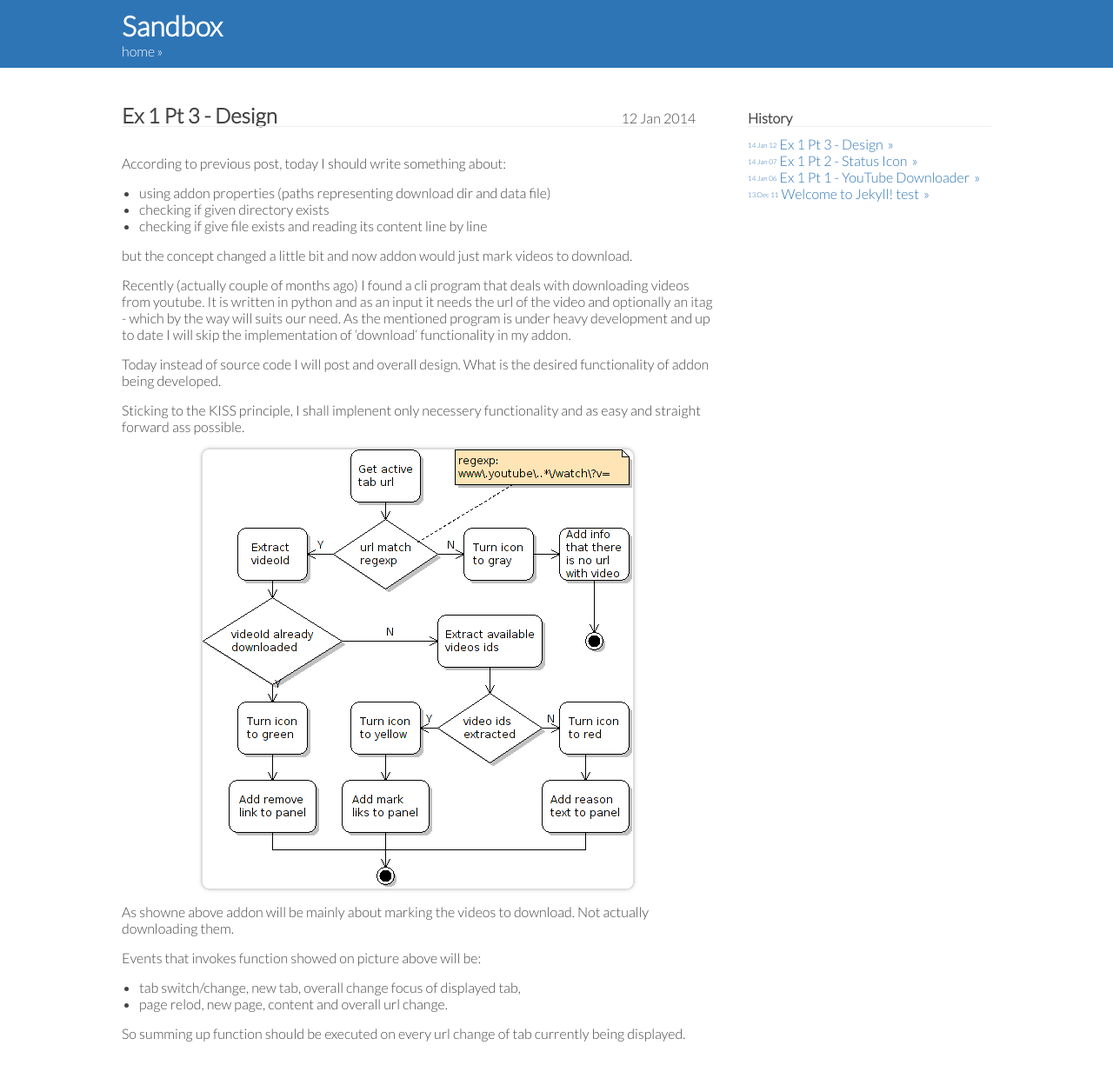
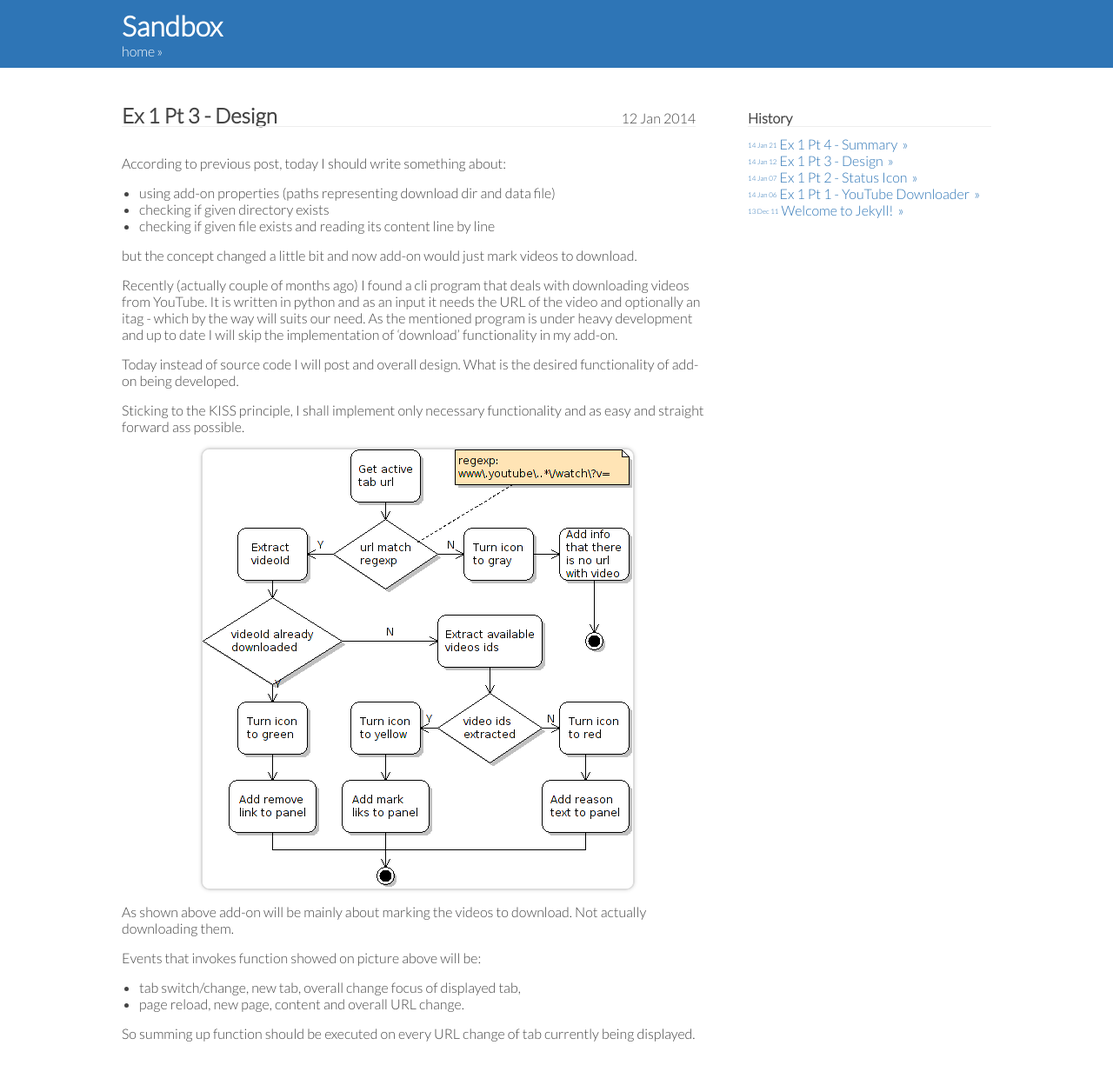
Before and after one commit to urobor/urobor.github.io, a Jekyll site: the page built from _posts/2014-01-12-ex-1-pt-3-design.markdown, in a window 1280 px wide. Shown: the whole page at 87% size. Built offline with Jekyll 4.4.1, drawn with Linux system fonts in a browser that asks for light colours; Markdown is read by kramdown in place of the engine named in the settings.

Commit message:
pt4 summary of yt downoad journey

```diff
--- a/_posts/2013-12-11-welcome-to-jekyll.markdown
+++ b/_posts/2013-12-11-welcome-to-jekyll.markdown
@@ -1,6 +1,6 @@
 ---
 layout: post
-title:  "Welcome to Jekyll! test"
+title:  "Welcome to Jekyll!"
 date:   2013-12-11 00:24:10
 categories: jekyll update
 ---
--- a/_posts/2014-01-12-ex-1-pt-3-design.markdown
+++ b/_posts/2014-01-12-ex-1-pt-3-design.markdown
@@ -2,39 +2,41 @@
 layout: post
 title:  "Ex 1 Pt 3 - Design"
 date:   2014-01-12 20:15:00
-categories: youtube browser-plugin firefox widget
+categories: YouTube browser-plugin Firefox widget
 ---
 
 According to previous post, today I should write something about:
 
-- using addon properties (paths representing download dir and data file)
+- using add-on properties (paths representing download dir and data file)
 - checking if given directory exists
-- checking if give file exists and reading its content line by line
+- checking if given file exists and reading its content line by line
 
-but the concept changed a little bit and now addon would just mark videos
+but the concept changed a little bit and now add-on would just mark videos
 to download.
 
 Recently (actually couple of months ago) I found a cli
-program that deals with downloading videos from youtube. It is written
-in python and as an input it needs the url of the video and optionally
+program that deals with downloading videos from YouTube. It is written
+in python and as an input it needs the URL of the video and optionally
 an itag - which by the way will suits our need. As the mentioned program is
 under heavy development and up to date I will skip the implementation
-of 'download' functionality in my addon.
+of 'download' functionality in my add-on.
 
 Today instead of source code I will post and overall design. What is
-the desired functionality of addon being developed.
+the desired functionality of add-on being developed.
 
-Sticking to the KISS principle, I shall implenent only necessery
+Sticking to the KISS principle, I shall implement only necessary
 functionality and as easy and straight forward ass possible.
 
-![Design image](/img/ex-1-pt-2-activity-diagram-1.png "Design - function invoked on every possible event occurrence")
+![Design image](/img/ex-1-pt-2-activity-diagram-1.png
+"Design - function invoked on every possible event occurrence")
 
-As showne above addon will be mainly about marking the videos to download.
+As shown above add-on will be mainly about marking the videos to download.
 Not actually downloading them.
 
 Events that invokes function showed on picture above will be:
 
 - tab switch/change, new tab, overall change focus of displayed tab,
-- page relod, new page, content and overall url change.
+- page reload, new page, content and overall URL change.
 
-So summing up function should be executed on every url change of tab currently being displayed.
+So summing up function should be executed on every URL change of tab
+currently being displayed.
--- a/css/skeleton.css
+++ b/css/skeleton.css
@@ -108,4 +108,5 @@ img {
     margin: 0 auto;
     display: block;
     box-shadow: 0px 0px 4px #ddd;
+    max-width:650px;
 }
```
Also changed, not shown: _posts/2014-01-06-ex-1-pt-1-YouTube-downloader.markdown (+5 -5 lines), _posts/2014-01-07-ex-1-pt-2.markdown (+8 -8 lines), _posts/2014-01-21-ex-1-pt-4-summary.markdown (added, +25 -0 lines), img/ex-1-pt-4-activity-diagram-2.png (added).
